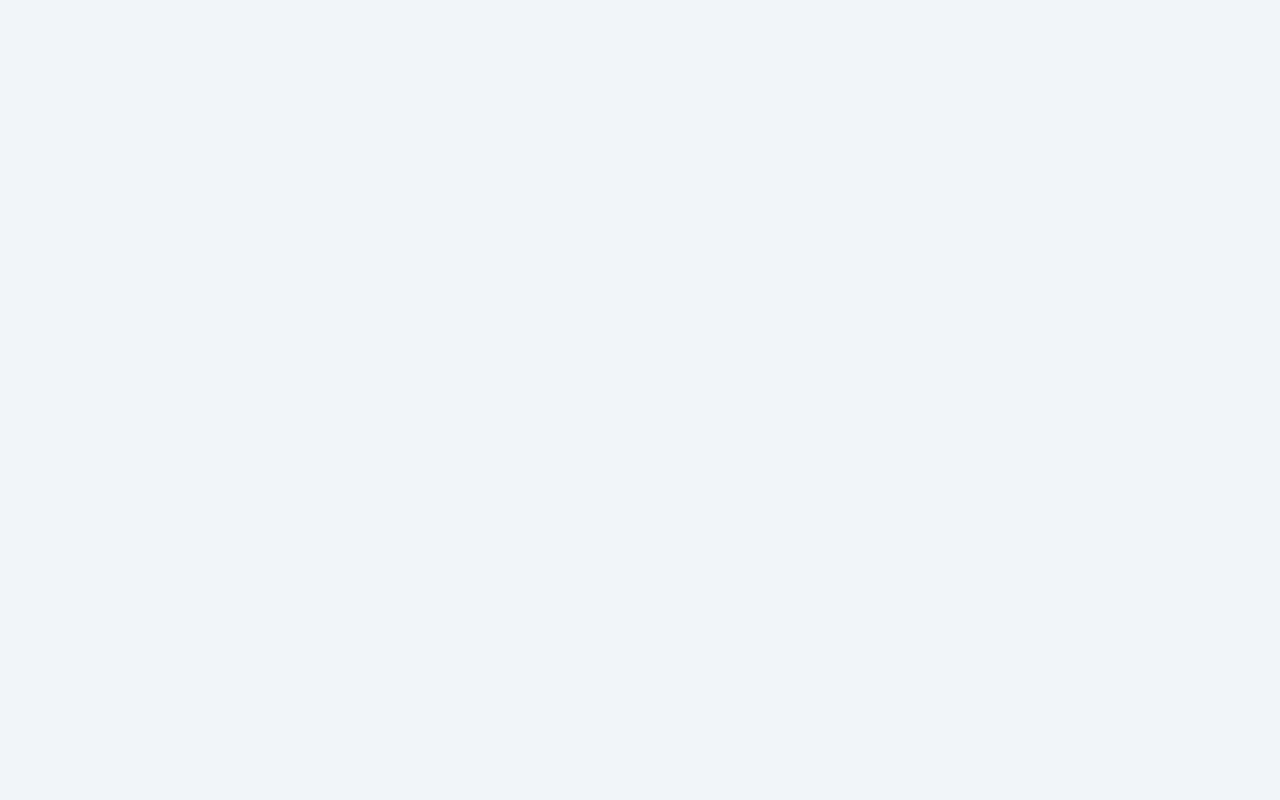
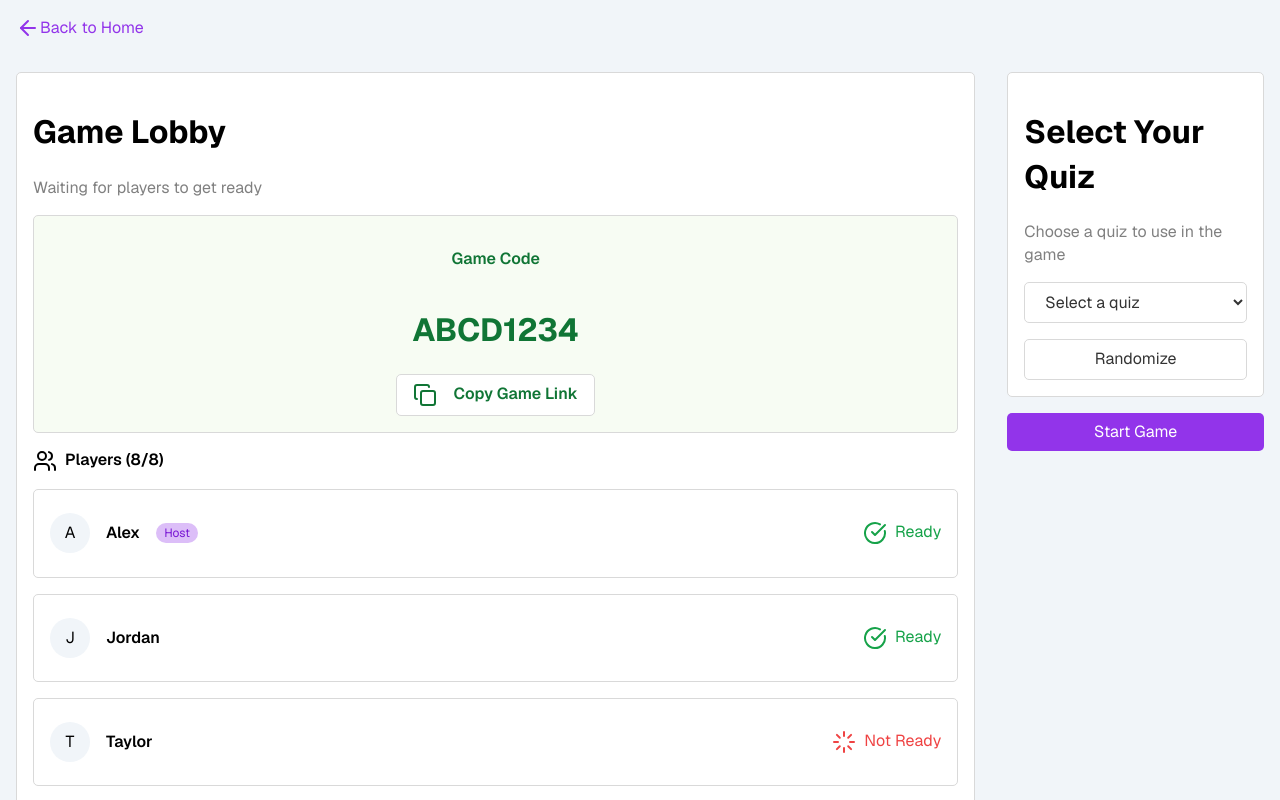
Before and after one commit to ixtk/ai-quizzer, a React (Vite) app in the folder frontend/: page /Profile in a window 1280 px wide. Before the commit this address had no page. Shown: the top 800 px of the page. Built offline with nearby package versions, Linux system fonts and the light colour scheme.

Commit message:
Profile page

```diff
--- a/frontend/src/App.jsx
+++ b/frontend/src/App.jsx
@@ -1,11 +1,12 @@
 import "./App.css"
 import { Routes, Route } from "react-router"
 import HomePage from "./Pages/HomePage"
-
+import ProfilePage from "./Pages/ProfilePage/ProfilePage"
 function App() {
   return (
     <Routes>
       <Route index element={<HomePage />} />
+      <Route path="/Profile" element={<ProfilePage />} />
     </Routes>
   )
 }
--- /dev/null
+++ b/frontend/src/Pages/ProfilePage/ProfilePage.css
@@ -0,0 +1,170 @@
+:root {
+  --border-radius: 5px;
+  --card-spacing: 1rem;
+
+  --purple-900: hsl(271, 81%, 46%);
+  --purple-700: hsl(271, 81%, 56%);
+  --purple-300: hsl(271, 81%, 86%);
+
+  --red-900: hsl(0, 84%, 40%);
+  --red-700: hsl(0, 84%, 60%);
+
+  --green-900: hsl(142, 76%, 26%);
+  --green-700: hsl(142, 76%, 36%);
+  --green-300: hsl(90, 57%, 97%);
+
+  --gray-700: hsl(0, 0%, 20%);
+  --gray-500: hsl(0, 0%, 50%);
+  --gray-300: hsl(0, 0%, 85%);
+  --gray-100: hsl(210, 40%, 96%);
+  --gray-50: hsl(0, 0%, 97%);
+
+  --white: hsl(0, 0%, 100%);
+  --black: hsl(0, 0%, 0%);
+
+  --font-weight-600: 600;
+}
+
+.home-link {
+  margin: var(--card-spacing);
+  display: flex;
+  align-items: center;
+  text-decoration: none;
+  color: var(--purple-700);
+}
+
+.profile-page {
+  display: flex;
+  background-color: var(--gray-100);
+  border: none;
+}
+
+.container {
+  width: 100%;
+  background-color: var(--white);
+  border-radius: var(--border-radius);
+  margin: var(--card-spacing);
+}
+
+.lobby-subtitle {
+  color: var(--gray-500);
+}
+
+.game-code-section {
+  display: flex;
+  flex-direction: column;
+  justify-content: center;
+  align-items: center;
+  background-color: var(--green-300);
+  height: auto;
+}
+
+.game-code-label {
+  color: var(--green-900);
+  font-weight: var(--font-weight-600);
+}
+
+.game-code {
+  color: var(--green-900);
+}
+
+.copy-button {
+  color: var(--green-900);
+  font-weight: var(--font-weight-600);
+  display: flex;
+}
+
+.player-count {
+  display: flex;
+  font-weight: var(--font-weight-600);
+}
+
+.player-list {
+  width: 100%;
+}
+
+.player-item {
+  display: flex;
+  align-items: center;
+  justify-content: space-between;
+  margin-top: var(--card-spacing);
+}
+
+.player-avatar {
+  width: 2.5rem;
+  height: 2.5rem;
+  background-color: var(--gray-100);
+  border-radius: 5rem;
+  display: flex;
+  justify-content: center;
+  align-items: center;
+  margin-right: var(--card-spacing);
+}
+
+.player-info {
+  display: flex;
+  align-items: center;
+  justify-content: space-between;
+}
+
+.player-name {
+  font-weight: var(--font-weight-600);
+  margin-right: var(--card-spacing);
+}
+
+.host-badge {
+  display: flex;
+  justify-content: center;
+  align-items: center;
+  background-color: var(--purple-300);
+  color: var(--purple-900);
+  height: 1.25rem;
+  font-size: 0.75rem;
+  border-radius: 1rem;
+  padding: 0.5rem;
+  margin-right: var(--card-spacing);
+}
+
+.ready-status {
+  display: flex;
+}
+
+.ready {
+  color: var(--green-700);
+}
+
+.not-ready {
+  color: var(--red-700);
+}
+
+.quiz-section {
+  margin: var(--card-spacing);
+}
+
+.quiz-section p {
+  color: var(--gray-500);
+}
+
+.quiz-input {
+  margin-bottom: var(--card-spacing);
+  width: 100%;
+}
+
+.randomize-button {
+  width: 100%;
+}
+
+.start-game-button {
+  margin-top: var(--card-spacing);
+  width: 100%;
+}
+
+@media (max-width: 768px) {
+  .container {
+    width: auto;
+  }
+
+  .profile-page {
+    flex-direction: column;
+  }
+}
--- /dev/null
+++ b/frontend/src/Pages/ProfilePage/ProfilePage.jsx
@@ -0,0 +1,82 @@
+import { Link } from "react-router"
+import { ArrowLeft, Copy, Users, CircleCheckBig, Loader } from "lucide-react"
+import players from "./fake.json"
+import "./ProfilePage.css"
+
+function ProfilePage() {
+  return (
+    <>
+      <Link to="/" className="home-link">
+        <ArrowLeft />
+        Back to Home
+      </Link>
+      <div className="profile-page">
+        <div className="container card">
+          <h1 className="lobby-title">Game Lobby</h1>
+          <p className="lobby-subtitle">Waiting for players to get ready</p>
+
+          <div className="game-code-section card">
+            <p className="game-code-label">Game Code</p>
+            <h1 className="game-code">ABCD1234</h1>
+            <button className="copy-button btn btn-outline">
+              <Copy style={{ "margin-right": "1rem" }} /> Copy Game Link
+            </button>
+          </div>
+          <p className="player-count">
+            <Users style={{ "margin-right": "0.5rem" }} /> Players (
+            {players.length}/8)
+          </p>
+
+          <div className="player-list">
+            {players.map((player, index) => (
+              <div key={index} className="player-item card">
+                <div className="player-info">
+                  <div className="player-avatar">{player.name.charAt(0)}</div>
+                  <p className="player-name">{player.name}</p>
+                  {player.host && (
+                    <div className="host-badge">
+                      <p>Host</p>
+                    </div>
+                  )}
+                </div>
+
+                {player.ready ? (
+                  <div className="ready-status ready">
+                    <CircleCheckBig style={{ "margin-right": "0.5rem" }} />{" "}
+                    Ready
+                  </div>
+                ) : (
+                  <div className="ready-status not-ready">
+                    <Loader style={{ "margin-right": "0.5rem" }} /> Not Ready
+                  </div>
+                )}
+              </div>
+            ))}
+          </div>
+        </div>
+
+        <div className="quiz-section">
+          <div className="quiz-badge card">
+            <h1>Select Your Quiz</h1>
+            <p>Choose a quiz to use in the game</p>
+            <select className="quiz-input btn btn-outline">
+              <option value="">Select a quiz</option>
+              <option value="quiz1">General Knowledge</option>
+              <option value="quiz2">Science & Nature</option>
+              <option value="quiz3">History</option>
+              <option value="quiz4">Sports</option>
+            </select>
+            <button className="randomize-button btn btn-outline">
+              Randomize
+            </button>
+          </div>
+          <button className="start-game-button btn btn-primary">
+            Start Game
+          </button>
+        </div>
+      </div>
+    </>
+  )
+}
+
+export default ProfilePage
--- /dev/null
+++ b/frontend/src/Pages/ProfilePage/fake.json
@@ -0,0 +1,42 @@
+[
+  {
+    "name": "Alex",
+    "host": true,
+    "ready": true
+  },
+  {
+    "name": "Jordan",
+    "host": false,
+    "ready": true
+  },
+  {
+    "name": "Taylor",
+    "host": false,
+    "ready": false
+  },
+  {
+    "name": "Morgan",
+    "host": false,
+    "ready": true
+  },
+  {
+    "name": "Casey",
+    "host": false,
+    "ready": false
+  },
+  {
+    "name": "Riley",
+    "host": false,
+    "ready": true
+  },
+  {
+    "name": "Jamie",
+    "host": false,
+    "ready": false
+  },
+  {
+    "name": "Drew",
+    "host": false,
+    "ready": true
+  }
+]
```
